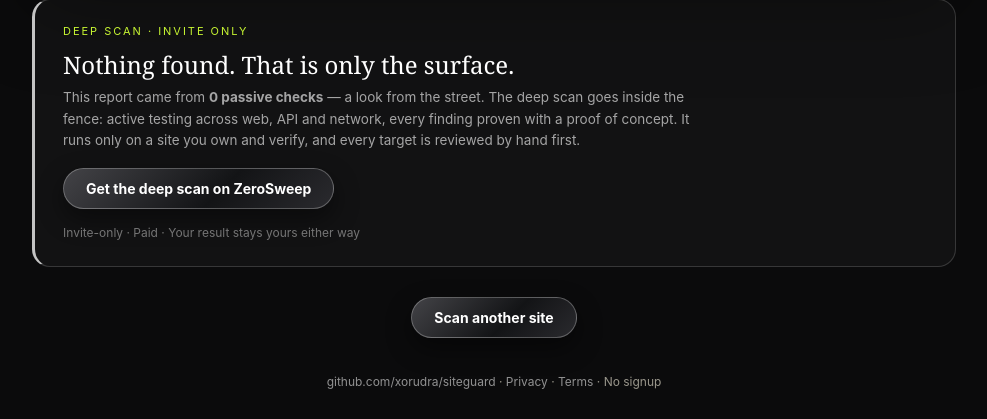
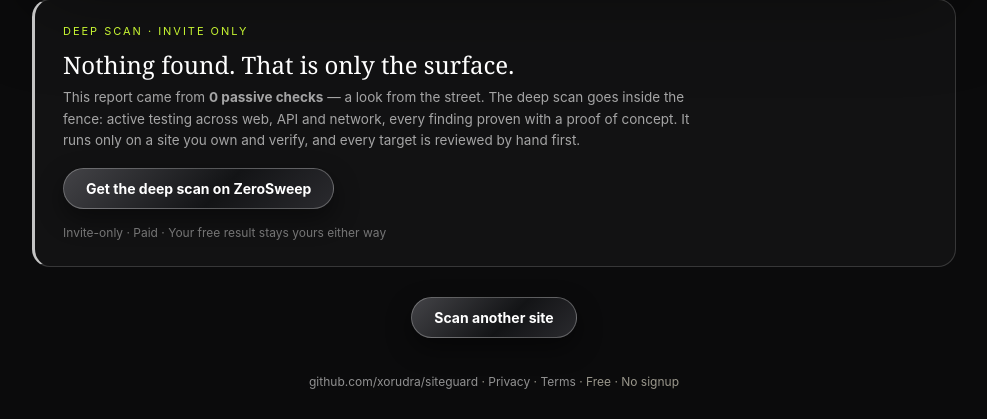
Before and after one commit to xorudra/siteguard, a Flask app: template templates/report.html in a window 1280 px wide. Shown: the part 697-1116 px from the top of the page, without its empty margins (146-1133 px from the left). Run offline with Flask 3, Linux system fonts and the light colour scheme; the template is opened without the code that fills it, so the values that code supplies are empty; some libraries are stand-ins or nearby versions.

Commit message:
Revert the whole-page Free removal (owner correction): only the top FREE / NO SIGNUP stat is removed from the home page; engine pages keep their Free Scan wording

```diff
--- a/app.py
+++ b/app.py
@@ -899,10 +899,10 @@ def do_scan():
 <title>Reports — deep scan only</title></head>
 <body style="font-family:system-ui,sans-serif;background:#0b0b0c;color:#f2f0ea;padding:40px 20px;max-width:560px;margin:0 auto">
 <h1 style="font-family:Georgia,serif;font-weight:500">Reports are part of the deep scan.</h1>
-<p style="color:#b9b5aa;line-height:1.6">This scan gives you the result — score, grade and
+<p style="color:#b9b5aa;line-height:1.6">Free Scan gives you the result — score, grade and
 findings — right on the home page. The full report, with coverage detail and
 proof of concept, is what the paid ZeroSweep deep scan produces.</p>
-<p><a style="color:#c6f432" href="https://zerosweep.dpdns.org/">Back to the scan</a></p>
+<p><a style="color:#c6f432" href="https://zerosweep.dpdns.org/">Back to Free Scan</a></p>
 </body></html>""", 410)
 
 
@@ -1064,7 +1064,7 @@ def _poc_retired():
 <title>Proof of Concept — deep scan only</title></head>
 <body style="font-family:system-ui,sans-serif;background:#0b0b0c;color:#f2f0ea;padding:40px 20px;max-width:560px;margin:0 auto">
 <h1 style="font-family:Georgia,serif;font-weight:500">Proof of Concept reports are part of the deep scan.</h1>
-<p style="color:#b9b5aa;line-height:1.6">The surface scan shows what is wrong. Proving it — a working
+<p style="color:#b9b5aa;line-height:1.6">The free scan shows what is wrong. Proving it — a working
 proof of concept for every finding — is what the paid ZeroSweep deep scan does.</p>
 <p><a style="color:#c6f432" href="https://zerosweep.dpdns.org/">Get the deep scan on ZeroSweep</a></p>
 </body></html>""", 410)
--- a/templates/report.html
+++ b/templates/report.html
@@ -217,12 +217,12 @@
       {% endif %}
       <p>This report came from <b>{{ r.checks|length }} passive checks</b> — a look from the street. The deep scan goes inside the fence: active testing across web, API and network, every finding proven with a proof of concept. It runs only on a site you own and verify, and every target is reviewed by hand first.</p>
       <a class="btn-dark" href="https://zerosweep.dpdns.org/">Get the deep scan on ZeroSweep</a>
-      <p class="small">Invite-only · Paid · Your result stays yours either way</p>
+      <p class="small">Invite-only · Paid · Your free result stays yours either way</p>
     </div>
 
     <div class="cta"><a class="btn-dark" href="/">Scan another site</a></div>
   </main>
 
-  <footer class="foot"><a href="https://github.com/xorudra/siteguard">github.com/xorudra/siteguard</a> · <a href="/privacy">Privacy</a> · <a href="/terms">Terms</a> · No signup</footer>
+  <footer class="foot"><a href="https://github.com/xorudra/siteguard">github.com/xorudra/siteguard</a> · <a href="/privacy">Privacy</a> · <a href="/terms">Terms</a> · Free · No signup</footer>
 </body>
 </html>
```
